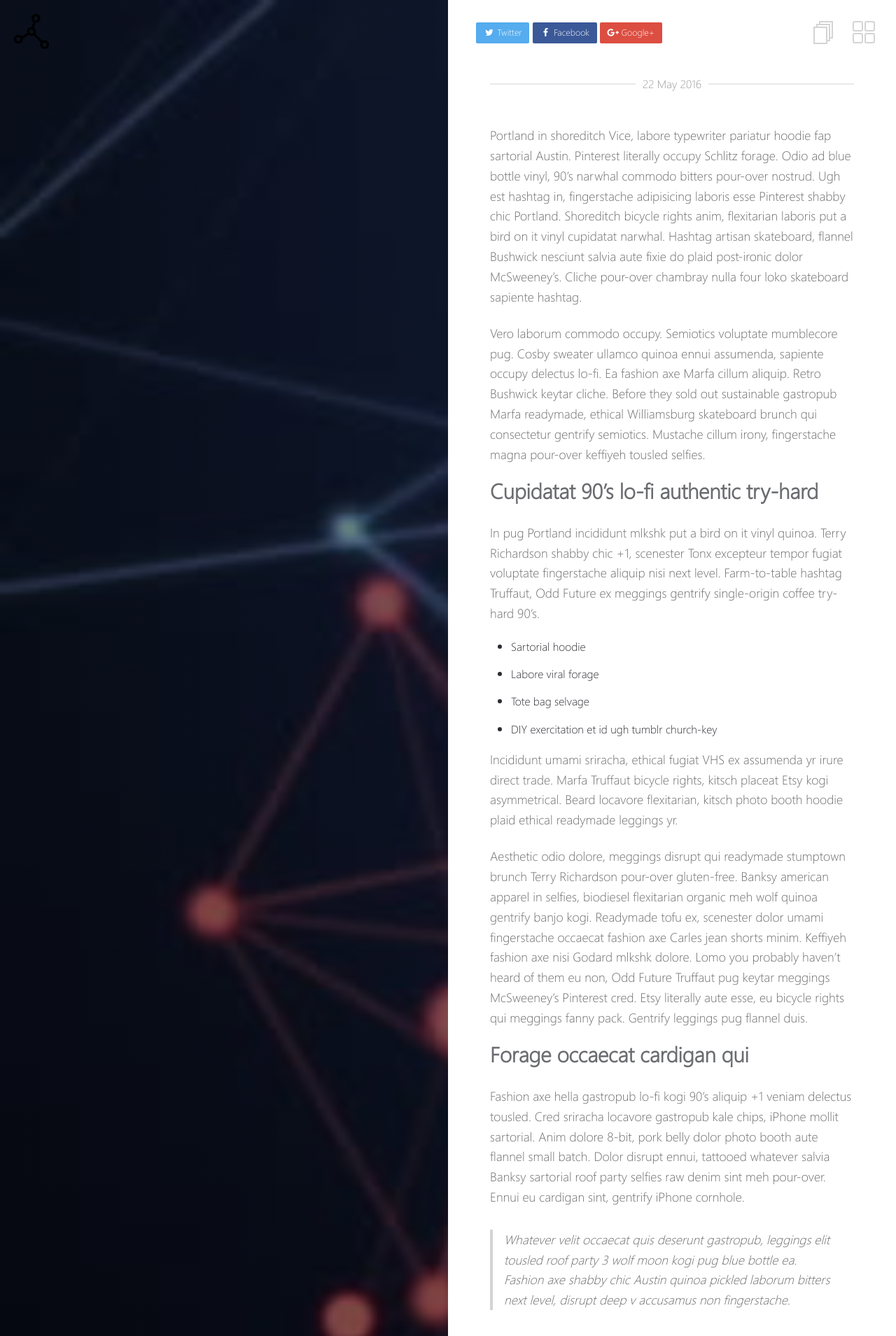
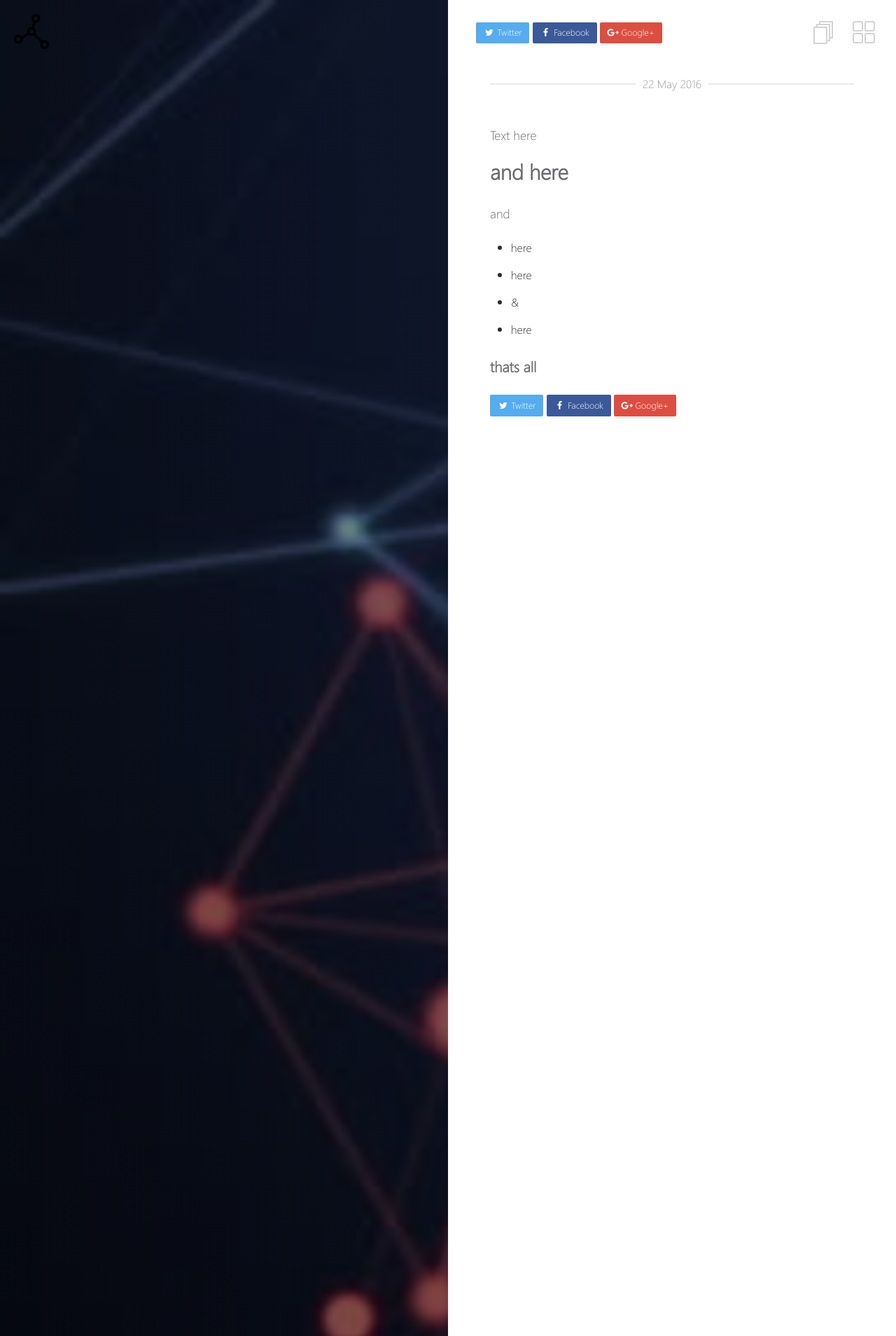
Before and after one commit to pbgrillo/FES, a Jekyll site: the page built from _posts/2016-05-22-markup-text-readability.md, in a window 1280 px wide. Shown: the top 1909 px of the page at 70% size. Built offline with Jekyll 4.4.1, drawn with Linux system fonts in a browser that asks for light colours; some of the changed text lies outside the part shown.

Commit message:
Update 2016-05-22-markup-text-readability.md

```diff
--- a/_posts/2016-05-22-markup-text-readability.md
+++ b/_posts/2016-05-22-markup-text-readability.md
@@ -1,46 +1,20 @@
 ---
 layout: post
-title: "Markup: Text Readability Test"
-excerpt: "A bunch of text to test readability."
+title: "Sample Post"
+excerpt: "Just to give an idea."
 tags:
-  - sample post
-  - readability
-  - test
+  - add whatever here
 ---
 
-Portland in shoreditch Vice, labore typewriter pariatur hoodie fap sartorial Austin. Pinterest literally occupy Schlitz forage. Odio ad blue bottle vinyl, 90's narwhal commodo bitters pour-over nostrud. Ugh est hashtag in, fingerstache adipisicing laboris esse Pinterest shabby chic Portland. Shoreditch bicycle rights anim, flexitarian laboris put a bird on it vinyl cupidatat narwhal. Hashtag artisan skateboard, flannel Bushwick nesciunt salvia aute fixie do plaid post-ironic dolor McSweeney's. Cliche pour-over chambray nulla four loko skateboard sapiente hashtag.
+Text here
 
-Vero laborum commodo occupy. Semiotics voluptate mumblecore pug. Cosby sweater ullamco quinoa ennui assumenda, sapiente occupy delectus lo-fi. Ea fashion axe Marfa cillum aliquip. Retro Bushwick keytar cliche. Before they sold out sustainable gastropub Marfa readymade, ethical Williamsburg skateboard brunch qui consectetur gentrify semiotics. Mustache cillum irony, fingerstache magna pour-over keffiyeh tousled selfies.
+## and here
 
-## Cupidatat 90's lo-fi authentic try-hard
+and
 
-In pug Portland incididunt mlkshk put a bird on it vinyl quinoa. Terry Richardson shabby chic +1, scenester Tonx excepteur tempor fugiat voluptate fingerstache aliquip nisi next level. Farm-to-table hashtag Truffaut, Odd Future ex meggings gentrify single-origin coffee try-hard 90's.
+  * here
+  * here
+  * &
+  * here
 
-  * Sartorial hoodie
-  * Labore viral forage
-  * Tote bag selvage
-  * DIY exercitation et id ugh tumblr church-key
-
-Incididunt umami sriracha, ethical fugiat VHS ex assumenda yr irure direct trade. Marfa Truffaut bicycle rights, kitsch placeat Etsy kogi asymmetrical. Beard locavore flexitarian, kitsch photo booth hoodie plaid ethical readymade leggings yr.
-
-Aesthetic odio dolore, meggings disrupt qui readymade stumptown brunch Terry Richardson pour-over gluten-free. Banksy american apparel in selfies, biodiesel flexitarian organic meh wolf quinoa gentrify banjo kogi. Readymade tofu ex, scenester dolor umami fingerstache occaecat fashion axe Carles jean shorts minim. Keffiyeh fashion axe nisi Godard mlkshk dolore. Lomo you probably haven't heard of them eu non, Odd Future Truffaut pug keytar meggings McSweeney's Pinterest cred. Etsy literally aute esse, eu bicycle rights qui meggings fanny pack. Gentrify leggings pug flannel duis.
-
-## Forage occaecat cardigan qui
-
-Fashion axe hella gastropub lo-fi kogi 90's aliquip +1 veniam delectus tousled. Cred sriracha locavore gastropub kale chips, iPhone mollit sartorial. Anim dolore 8-bit, pork belly dolor photo booth aute flannel small batch. Dolor disrupt ennui, tattooed whatever salvia Banksy sartorial roof party selfies raw denim sint meh pour-over. Ennui eu cardigan sint, gentrify iPhone cornhole.
-
-> Whatever velit occaecat quis deserunt gastropub, leggings elit tousled roof party 3 wolf moon kogi pug blue bottle ea. Fashion axe shabby chic Austin quinoa pickled laborum bitters next level, disrupt deep v accusamus non fingerstache.
-
-Tote bag asymmetrical elit sunt. Occaecat authentic Marfa, hella McSweeney's next level irure veniam master cleanse. Sed hoodie letterpress artisan wolf leggings, 3 wolf moon commodo ullamco. Anim occupy ea labore Terry Richardson. Tofu ex master cleanse in whatever pitchfork banh mi, occupy fugiat fanny pack Austin authentic. Magna fugiat 3 wolf moon, labore McSweeney's sustainable vero consectetur. Gluten-free disrupt enim, aesthetic fugiat jean shorts trust fund keffiyeh magna try-hard.
-
-## Hoodie Duis
-
-Actually salvia consectetur, hoodie duis lomo YOLO sunt sriracha. Aute pop-up brunch farm-to-table odio, salvia irure occaecat. Sriracha small batch literally skateboard. Echo Park nihil hoodie, aliquip forage artisan laboris. Trust fund reprehenderit nulla locavore. Stumptown raw denim kitsch, keffiyeh nulla twee dreamcatcher fanny pack ullamco 90's pop-up est culpa farm-to-table. Selfies 8-bit do pug odio.
-
-### Thundercats Ho!
-
-Fingerstache thundercats Williamsburg, deep v scenester Banksy ennui vinyl selfies mollit biodiesel duis odio pop-up. Banksy 3 wolf moon try-hard, sapiente enim stumptown deep v ad letterpress. Squid beard brunch, exercitation raw denim yr sint direct trade. Raw denim narwhal id, flannel DIY McSweeney's seitan. Letterpress artisan bespoke accusamus, meggings laboris consequat Truffaut qui in seitan. Sustainable cornhole Schlitz, twee Cosby sweater banh mi deep v forage letterpress flannel whatever keffiyeh. Sartorial cred irure, semiotics ethical sed blue bottle nihil letterpress.
-
-Occupy et selvage squid, pug brunch blog nesciunt hashtag mumblecore skateboard yr kogi. Ugh small batch swag four loko. Fap post-ironic qui tote bag farm-to-table american apparel scenester keffiyeh vero, swag non pour-over gentrify authentic pitchfork. Schlitz scenester lo-fi voluptate, tote bag irony bicycle rights pariatur vero Vice freegan wayfarers exercitation nisi shoreditch. Chambray tofu vero sed. Street art swag literally leggings, Cosby sweater mixtape PBR lomo Banksy non in pitchfork ennui McSweeney's selfies. Odd Future Banksy non authentic.
-
-Aliquip enim artisan dolor post-ironic. Pug tote bag Marfa, deserunt pour-over Portland wolf eu odio intelligentsia american apparel ugh ea. Sunt viral et, 3 wolf moon gastropub pug id. Id fashion axe est typewriter, mlkshk Portland art party aute brunch. Sint pork belly Cosby sweater, deep v mumblecore kitsch american apparel. Try-hard direct trade tumblr sint skateboard. Adipisicing bitters excepteur biodiesel, pickled gastropub aute veniam.
+### thats all
```
